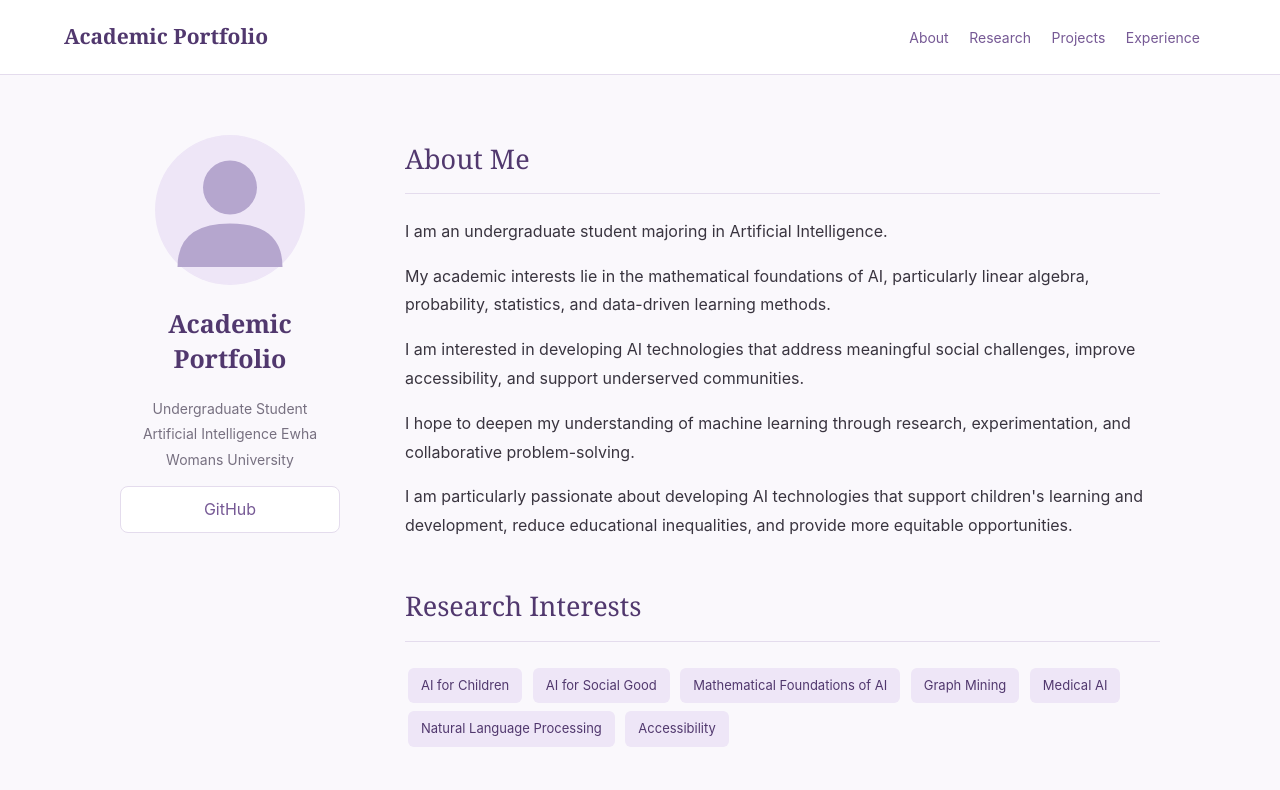
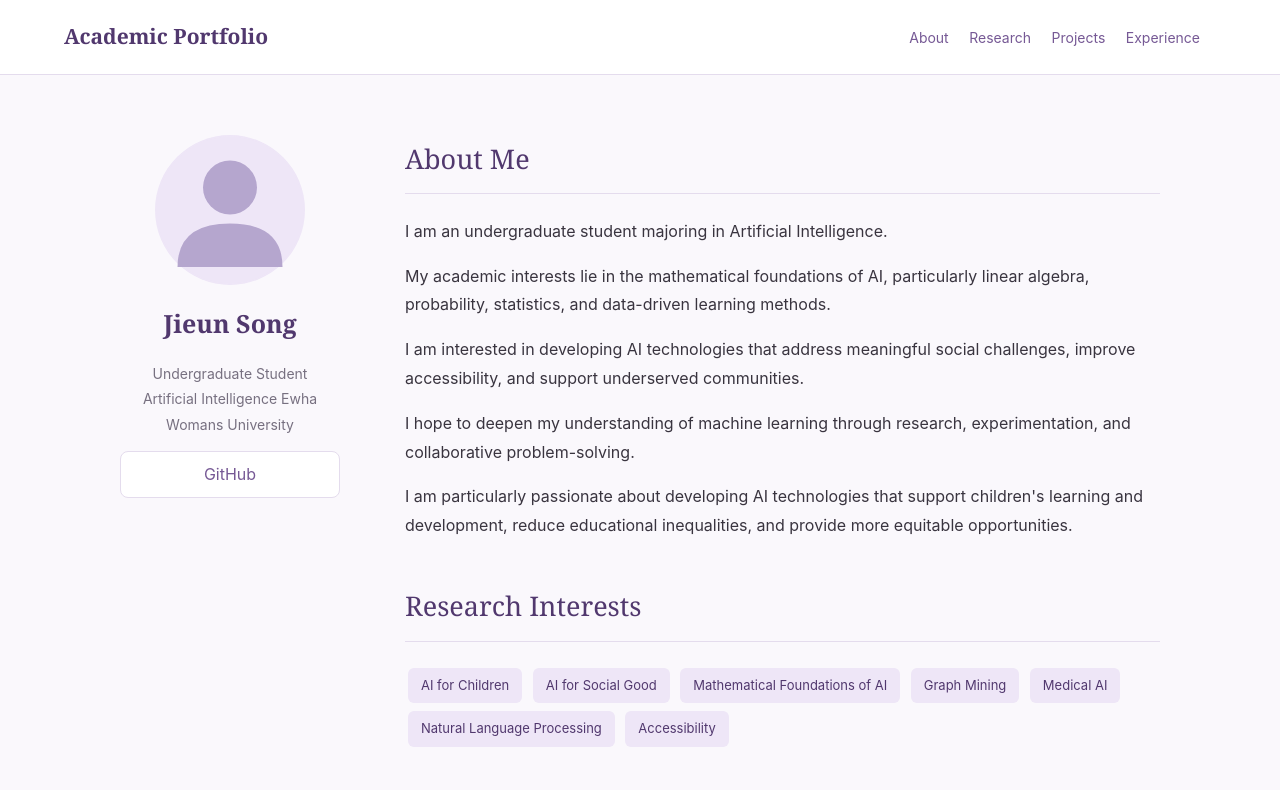
Before and after one commit to jieun0405/jieun0405.github.io, a plain HTML site: page index.html in a window 1280 px wide. Shown: the top 790 px of the page. Drawn offline with Linux system fonts and the light colour scheme.

Commit message:
Update index.html

```diff
--- a/index.html
+++ b/index.html
@@ -231,7 +231,7 @@ footer {
     </svg>
 </div>
 
-        <h1>Academic Portfolio</h1>
+        <h1>Jieun Song</h1>
 
         <p>
             Undergraduate Student<br>
```
